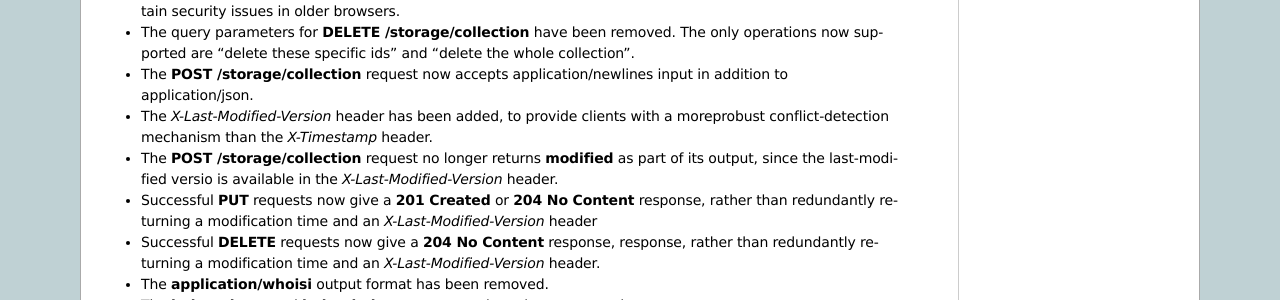
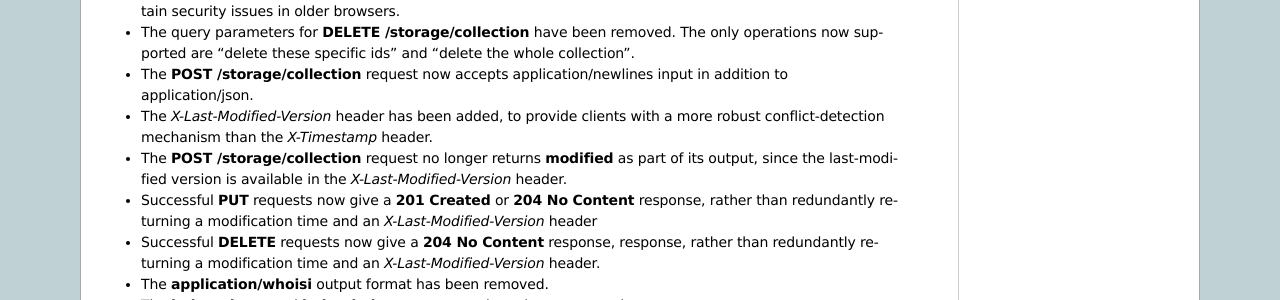
Before and after one commit to mozilla-services/docs, a Sphinx documentation site: the page built from source/storage/apis-2.0.rst, in a window 1280 px wide and 900 px high, scrolled down 12312 px. Shown: the part 219-519 px from the top of the window. Built offline with Sphinx 7.4.7, drawn with Linux system fonts in a browser that asks for light colours; the version number could not be read and is left out.

Commit message:
Fix typos

```diff
--- a/source/aitc/apis-1.0.rst
+++ b/source/aitc/apis-1.0.rst
@@ -433,9 +433,9 @@ Response Headers
 HTTP status codes
 =================
 
-Since the aitc protocol is implemented on top of HTTP, clients should be
+Since the AitC protocol is implemented on top of HTTP, clients should be
 prepared to deal gracefully with any valid HTTP response.  This section serves
-to highlight the response codes that explicitly form part of the aitc
+to highlight the response codes that explicitly form part of the AitC
 protocol.
 
 
--- a/source/spelling_wordlist.txt
+++ b/source/spelling_wordlist.txt
@@ -58,6 +58,7 @@ flup
 gcc
 Gentoo
 Gunicorn
+gunicorn
 GXS
 hardcoded
 hgrc
@@ -137,6 +138,7 @@ stateful
 stdout
 Str
 svn
+syncstorage
 testsuite
 threadpool
 timeline
--- a/source/storage/apis-2.0.rst
+++ b/source/storage/apis-2.0.rst
@@ -879,10 +879,10 @@ The following is a summary of protocol changes from
   input in addition to application/json.
 
 * The *X-Last-Modified-Version* header has been added, to provide clients with
-  a moreprobust conflict-detection mechanism than the *X-Timestamp* header.
+  a more robust conflict-detection mechanism than the *X-Timestamp* header.
 
 * The **POST /storage/collection** request no longer returns **modified** as
-  part of its output, since the last-modified versio is available in the
+  part of its output, since the last-modified version is available in the
   *X-Last-Modified-Version* header.
 
 * Successful **PUT** requests now give a **201 Created** or **204 No Content**
```
